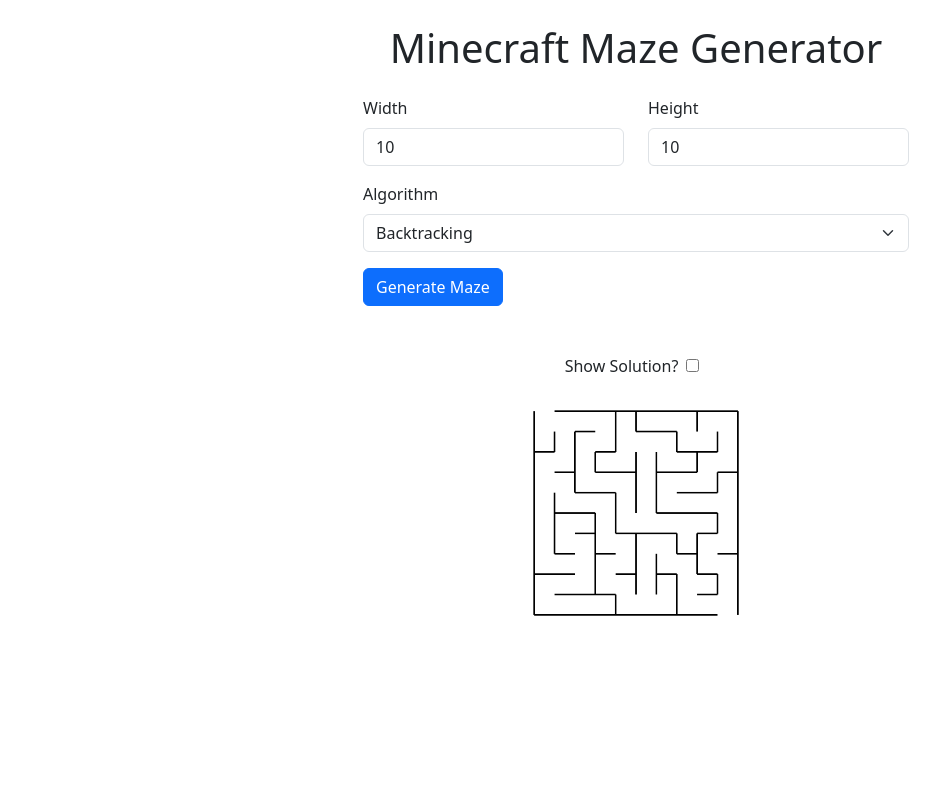
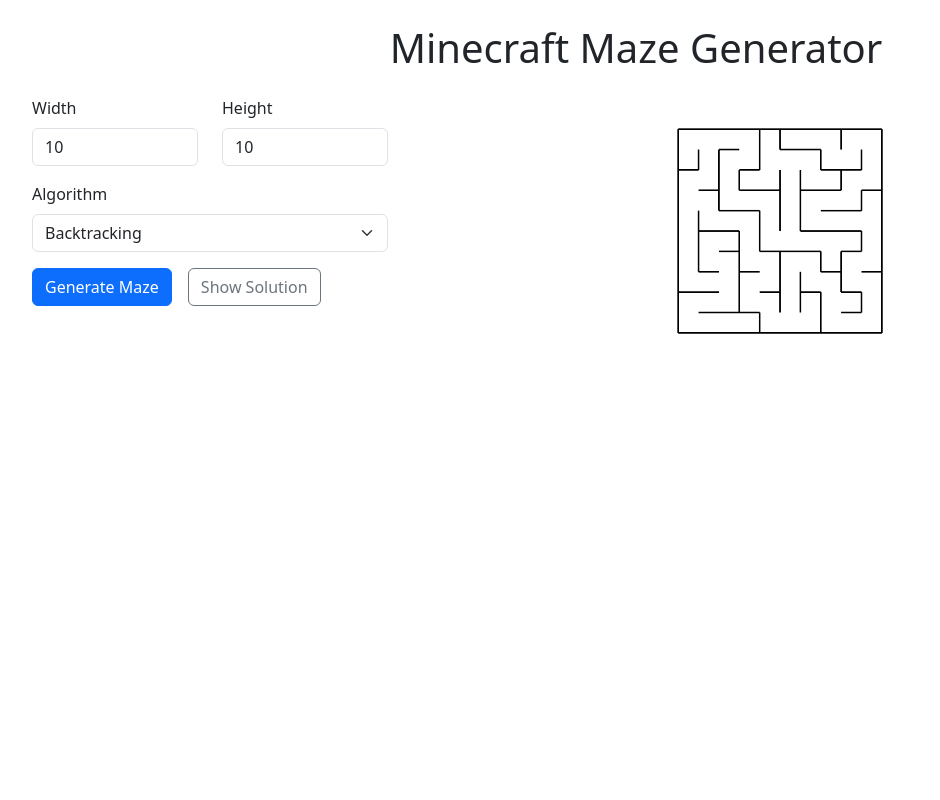
Before and after one commit to nsdigirolamo/maze-gen, a React (Vite) app: page / in a window 1280 px wide. Both pictures are taken after a click on the button "Generate Maze". Shown: the top 800 px of the page, without its empty margins (4-944 px from the left). Built offline with nearby package versions, Linux system fonts and the light colour scheme.

Commit message:
Reorganized html structure

```diff
--- a/src/App.tsx
+++ b/src/App.tsx
@@ -1,56 +1,105 @@
 import "bootstrap/dist/css/bootstrap.min.css";
 import { useState } from "react";
 import Visualizer from "./components/Visualizer";
-import ControlPanel from "./components/ControlPanel";
 import Maze from "./models/maze";
 import MAZE_CREATORS from "./constants/maze-creators";
-import ControlPanelData from "./models/control-panel-data";
-import { Col, Container, Row } from "react-bootstrap";
+import {
+  Button,
+  ButtonGroup,
+  Col,
+  Container,
+  Form,
+  Row,
+  ToggleButton,
+} from "react-bootstrap";
+import DEFAULT_CONTROL_PANEL_DATA from "./constants/control-panel-data";
+import { useFormik } from "formik";
 
 function App() {
   const [maze, setMaze] = useState<Maze | null>();
   const [showSolution, setShowSolution] = useState<boolean>(false);
 
-  const handleControlPanelSubmit = (data: ControlPanelData) => {
-    console.log(data);
-    const mazeCreator = MAZE_CREATORS[data.mazeCreatorIndex].function;
-    const newMaze: Maze = mazeCreator(data.width, data.height);
-    setMaze(newMaze);
-  };
-
-  const handleShowSolutionToggle = () => {
-    setShowSolution(!showSolution);
-  };
+  const formik = useFormik({
+    initialValues: DEFAULT_CONTROL_PANEL_DATA,
+    onSubmit: (values) => {
+      console.log(values);
+      const mazeCreator = MAZE_CREATORS[values.mazeCreatorIndex].function;
+      const newMaze: Maze = mazeCreator(values.width, values.height);
+      setMaze(newMaze);
+    },
+  });
 
   return (
     <>
       <h1 className="text-center my-4">Minecraft Maze Generator</h1>
-      <Container style={{ minHeight: "100vh" }}>
-        <Row className="mb-5">
-          <Col md={{ span: 6, offset: 3 }}>
-            <ControlPanel onSubmit={handleControlPanelSubmit} />
+      <Container className="mx-4">
+        <Row>
+          <Col sm={4} style={{ height: "100%" }}>
+            <Row>
+              <Form onSubmit={formik.handleSubmit}>
+                <Row className="mb-3">
+                  <Form.Group as={Col}>
+                    <Form.Label>Width</Form.Label>
+                    <Form.Control
+                      id="width"
+                      type="number"
+                      {...formik.getFieldProps("width")}
+                      min={1}
+                    />
+                  </Form.Group>
+                  <Form.Group as={Col}>
+                    <Form.Label>Height</Form.Label>
+                    <Form.Control
+                      id="height"
+                      type="number"
+                      {...formik.getFieldProps("height")}
+                      min={1}
+                    />
+                  </Form.Group>
+                </Row>
+                <Row className="mb-3">
+                  <Form.Group as={Col}>
+                    <Form.Label>Algorithm</Form.Label>
+                    <Form.Select
+                      id="mazeCreatorIndex"
+                      {...formik.getFieldProps("mazeCreatorIndex")}
+                    >
+                      {MAZE_CREATORS.map((element, index) => (
+                        <option value={index} key={index}>
+                          {element.name}
+                        </option>
+                      ))}
+                    </Form.Select>
+                  </Form.Group>
+                </Row>
+                <Button variant="primary" type="submit">
+                  Generate Maze
+                </Button>
+                <ButtonGroup className="mx-3">
+                  {maze ? (
+                    <ToggleButton
+                      id="toggle-check"
+                      type="checkbox"
+                      variant="outline-secondary"
+                      checked={showSolution}
+                      value="1"
+                      onChange={(e) => setShowSolution(e.currentTarget.checked)}
+                    >
+                      {showSolution ? "Hide Solution" : "Show Solution"}
+                    </ToggleButton>
+                  ) : null}
+                </ButtonGroup>
+              </Form>
+            </Row>
           </Col>
-        </Row>
-        <Row className="mb-5">
-          <Col className="text-center">
+          <Col
+            sm={8}
+            className="d-flex"
+            style={{ minHeight: "80vh" }}
+            fluid={true}
+          >
             {maze ? (
-              <>
-                <Row>
-                  <Col>
-                    <span>Show Solution?</span>
-                    <input
-                      className="mx-2"
-                      type="checkbox"
-                      onChange={handleShowSolutionToggle}
-                    />
-                  </Col>
-                </Row>
-                <Row>
-                  <Col>
-                    <Visualizer maze={maze} showSolution={showSolution} />
-                  </Col>
-                </Row>
-              </>
+              <Visualizer maze={maze} showSolution={showSolution} />
             ) : (
               <>
                 Use the controls above to generate a maze.
@@ -61,10 +110,6 @@
           </Col>
         </Row>
       </Container>
-      <footer className="text-center text-muted mx-auto my-4">
-        Copyright © 2025 -{" "}
-        <a href="https://nsdigirolamo.com">Nicholas DiGirolamo</a>
-      </footer>
     </>
   );
 }
--- a/src/components/ControlPanel.tsx
+++ /dev/null
@@ -1,64 +0,0 @@
-import { ReactElement } from "react";
-import ControlPanelData from "../models/control-panel-data";
-import MAZE_CREATORS from "../constants/maze-creators";
-import { Button, Col, Row, Form } from "react-bootstrap";
-import { useFormik } from "formik";
-import DEFAULT_CONTROL_PANEL_DATA from "../constants/control-panel-data";
-
-interface ControlPanelProps {
-  onSubmit: (data: ControlPanelData) => void;
-}
-
-function ControlPanel({ onSubmit }: ControlPanelProps): ReactElement {
-  const formik = useFormik({
-    initialValues: DEFAULT_CONTROL_PANEL_DATA,
-    onSubmit: (values) => {
-      onSubmit(values);
-    },
-  });
-
-  return (
-    <Form onSubmit={formik.handleSubmit}>
-      <Row className="mb-3">
-        <Form.Group as={Col}>
-          <Form.Label>Width</Form.Label>
-          <Form.Control
-            id="width"
-            type="number"
-            {...formik.getFieldProps("width")}
-            min={1}
-          />
-        </Form.Group>
-        <Form.Group as={Col}>
-          <Form.Label>Height</Form.Label>
-          <Form.Control
-            id="height"
-            type="number"
-            {...formik.getFieldProps("height")}
-            min={1}
-          />
-        </Form.Group>
-      </Row>
-      <Row className="mb-3">
-        <Form.Group as={Col}>
-          <Form.Label>Algorithm</Form.Label>
-          <Form.Select
-            id="mazeCreatorIndex"
-            {...formik.getFieldProps("mazeCreatorIndex")}
-          >
-            {MAZE_CREATORS.map((element, index) => (
-              <option value={index} key={index}>
-                {element.name}
-              </option>
-            ))}
-          </Form.Select>
-        </Form.Group>
-      </Row>
-      <Button variant="primary" type="submit">
-        Generate Maze
-      </Button>
-    </Form>
-  );
-}
-
-export default ControlPanel;
--- a/src/components/Visualizer.tsx
+++ b/src/components/Visualizer.tsx
@@ -1,5 +1,5 @@
 import { ReactElement, useEffect, useRef } from "react";
-import { getCellAtCoordinate, solveMaze } from "../logic/maze";
+import { solveMaze } from "../logic/maze";
 import Maze from "../models/maze";
 import Coordinate from "../models/coordinate";
 
@@ -37,13 +37,7 @@
       drawSolution(context, solveMaze(maze, start, end), cellSize, padding);
     }
 
-    getCellAtCoordinate(maze, start).walls.top = false;
-    getCellAtCoordinate(maze, end).walls.bottom = false;
-
     drawWalls(context, maze, cellSize, padding);
-
-    getCellAtCoordinate(maze, start).walls.top = true;
-    getCellAtCoordinate(maze, end).walls.bottom = true;
   }, [maze, showSolution]);
 
   return (
```
